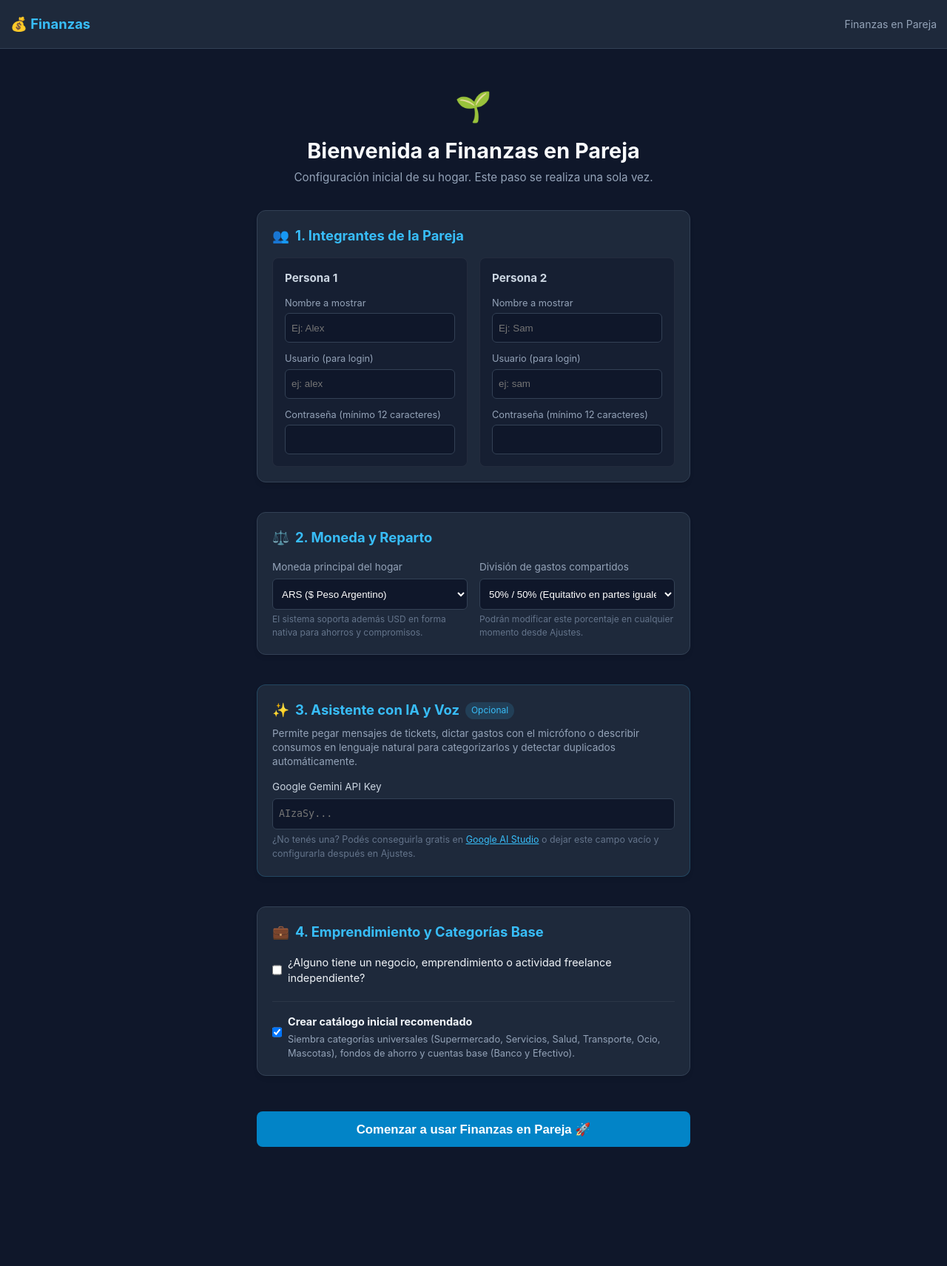
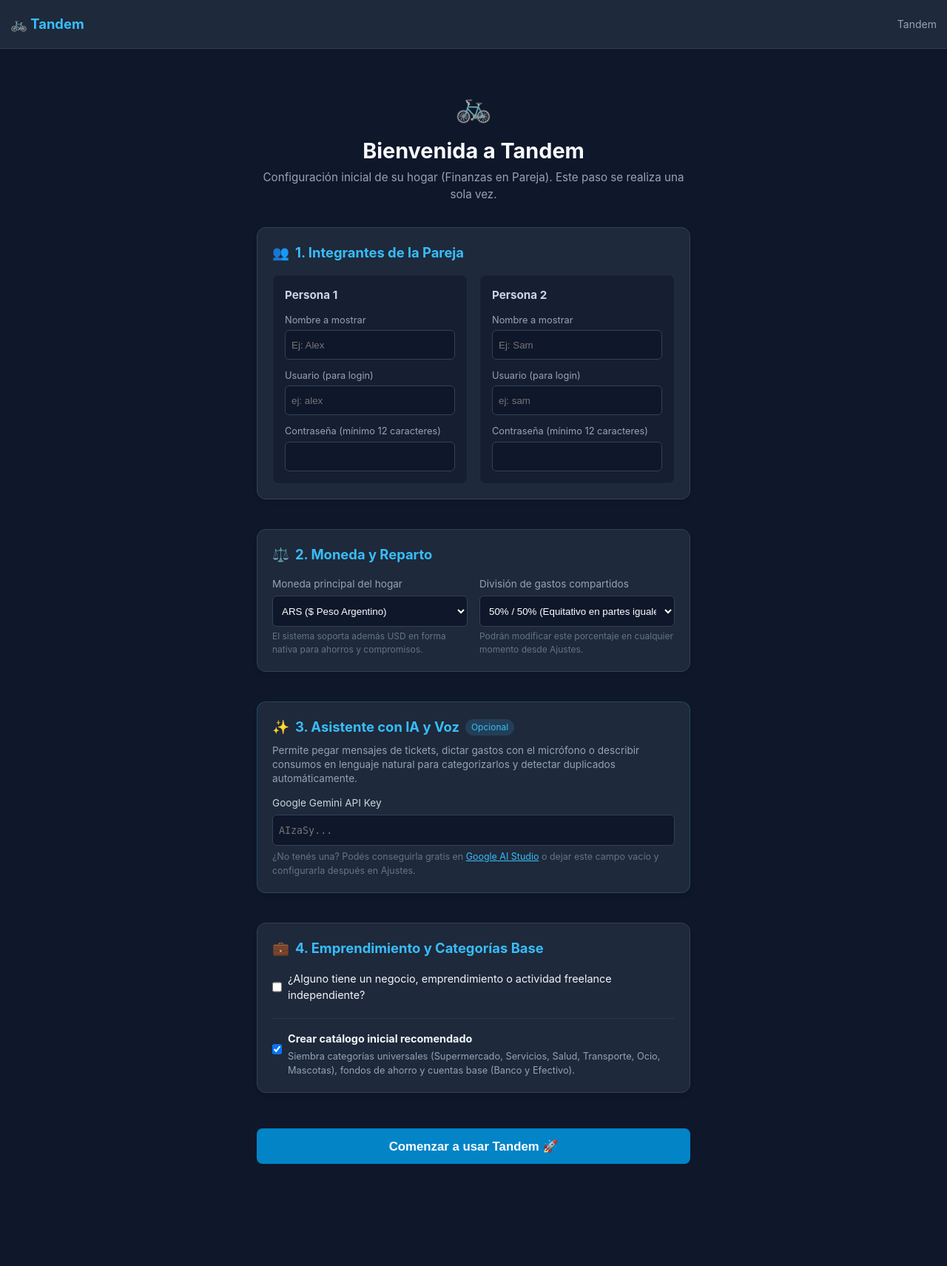
Before and after one commit to Rcarme/Finan-Pareja-Pub, a Python web app: template app/web/templates/setup.html in a window 1280 px wide. Shown: the whole page at 74% size. Before the commit the page ends 1550 px from the top, so only its background shows below. Run offline with Jinja, Linux system fonts and the light colour scheme; the template is opened without the code that fills it, so the values that code supplies are empty.

Commit message:
feat(branding): adopt Tandem as primary project name and identity

```diff
--- a/app/domain/ai_assistant.py
+++ b/app/domain/ai_assistant.py
@@ -251,7 +251,7 @@ def build_system_instruction(
     user_list = ", ".join(users)
 
     return (
-        f"Eres el Agente Contable Inteligente de la app 'Finanzas en Pareja' para una pareja "
+        f"Eres el Agente Contable Inteligente de la app 'Tandem' para una pareja "
         f"({user_list}).\n"
         "Tu misión es interpretar textos desestructurados (comprobantes de compra, tickets, "
         "mensajes) y extraer cada gasto como un movimiento contable individual listo para "
--- a/app/web/templates/base.html
+++ b/app/web/templates/base.html
@@ -335,7 +335,7 @@
     <header>
         <div class="header-top">
             <a href="/" class="header-brand">
-                <span>💰 Finanzas</span>
+                <span>🚲 Tandem</span>
             </a>
             <div class="user-nav">
                 {% if user %}
@@ -345,7 +345,7 @@
                         <button type="submit" style="background: none; border: none; color: var(--text-muted); cursor: pointer; font-size: 0.8rem; min-height: 44px; padding: 0 0.4rem;">Salir</button>
                     </form>
                 {% else %}
-                    <span style="color: var(--text-muted); font-size: 0.875rem;">Finanzas en Pareja</span>
+                    <span style="color: var(--text-muted); font-size: 0.875rem;">Tandem</span>
                 {% endif %}
             </div>
         </div>
--- a/app/web/templates/login.html
+++ b/app/web/templates/login.html
@@ -5,7 +5,7 @@
     <div style="text-align: center; margin-bottom: 1.5rem;">
         <span style="font-size: 2.2rem;" aria-hidden="true">🔒</span>
         <h2 style="margin: 0.5rem 0 0.25rem 0; font-size: 1.4rem;">Iniciar sesión</h2>
-        <p style="color: #94a3b8; font-size: 0.85rem; margin: 0;">Finanzas en Pareja</p>
+        <p style="color: #94a3b8; font-size: 0.85rem; margin: 0;">Tandem — Finanzas en Pareja</p>
     </div>
 
     {% if error %}
--- a/app/web/templates/setup.html
+++ b/app/web/templates/setup.html
@@ -3,10 +3,10 @@
 {% block content %}
 <div style="max-width: 680px; margin: 2rem auto; padding: 0 1rem;">
     <div style="text-align: center; margin-bottom: 2rem;">
-        <span style="font-size: 2.5rem;" aria-hidden="true">🌱</span>
-        <h1 style="font-size: 1.8rem; margin: 0.5rem 0 0.25rem 0; color: #f8fafc;">Bienvenida a Finanzas en Pareja</h1>
+        <span style="font-size: 2.5rem;" aria-hidden="true">🚲</span>
+        <h1 style="font-size: 1.8rem; margin: 0.5rem 0 0.25rem 0; color: #f8fafc;">Bienvenida a Tandem</h1>
         <p style="color: #94a3b8; font-size: 0.95rem; margin: 0;">
-            Configuración inicial de su hogar. Este paso se realiza una sola vez.
+            Configuración inicial de su hogar (Finanzas en Pareja). Este paso se realiza una sola vez.
         </p>
     </div>
 
@@ -180,7 +180,7 @@
         </div>
 
         <button type="submit" class="btn" style="min-height: 48px; font-size: 1.05rem; font-weight: 600; background: #0284c7; color: #fff; border-radius: 0.5rem; border: none; cursor: pointer; margin-top: 0.5rem;">
-            Comenzar a usar Finanzas en Pareja 🚀
+            Comenzar a usar Tandem 🚀
         </button>
     </form>
 </div>
```
Also changed, not shown: ARCHITECTURE.md (+1 -1 lines), CONTRIBUTING.md (+1 -1 lines), ROADMAP.md (+2 -2 lines), docs/RUNBOOK.md (+1 -1 lines), README.md.
